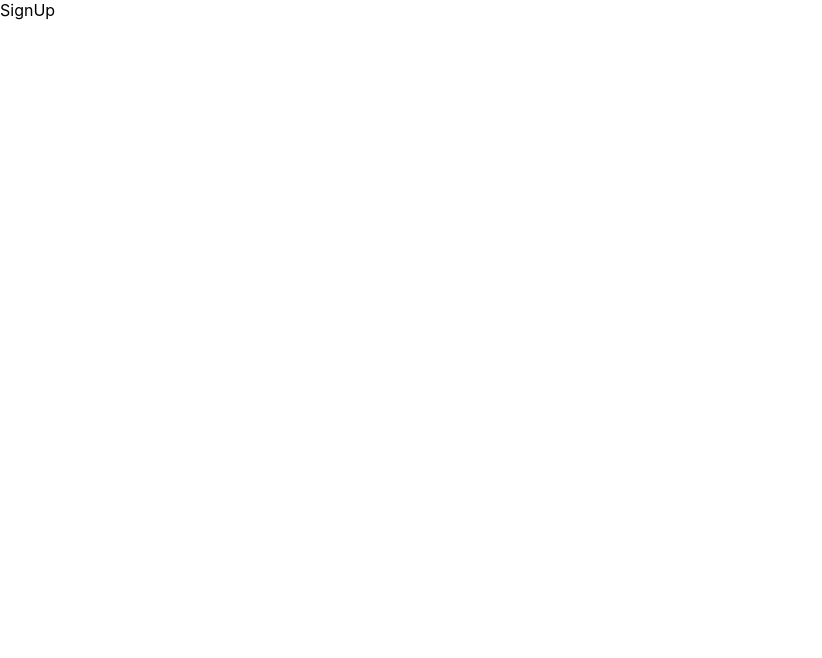
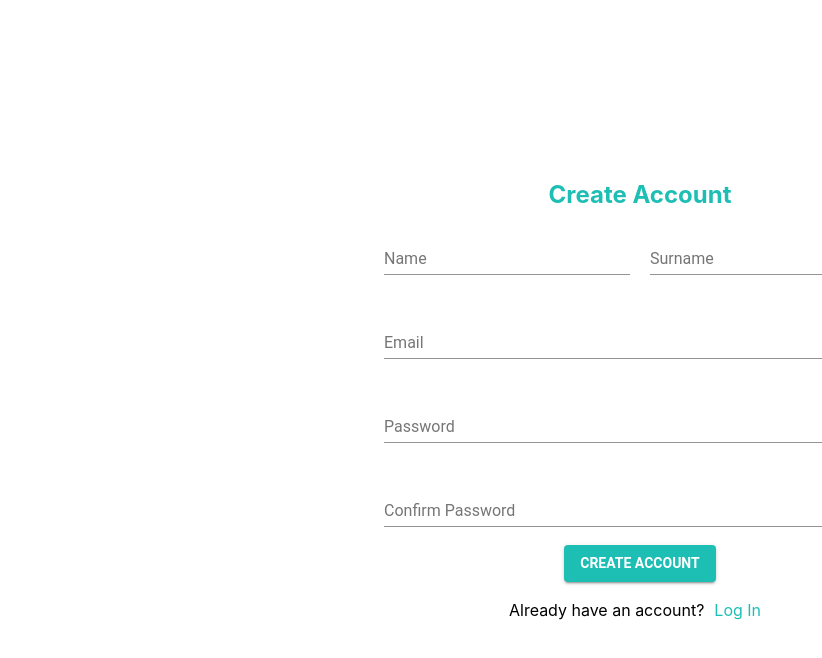
Before and after one commit to RamonColmenares/DigitalBooking, a React (Create React App) app in the folder digital-booking-ui/: page /signup in a window 1280 px wide. Shown: the top 658 px of the page, without its empty margins (0-822 px from the left). Built offline with nearby package versions, Linux system fonts and the light colour scheme.

Commit message:
Solo commiteo esto para mostrar los hermoso que estaba quedando antes de que digan que no se puede usar ninguna libreria ni framework

```diff
--- /dev/null
+++ b/digital-booking-ui/src/common/inputs/formInputs.js
@@ -0,0 +1,45 @@
+import { makeStyles, TextField } from "@material-ui/core";
+
+export const Name = ({ value, onChange }) => (
+  <TextField id="name" label="Name" />
+);
+
+export const Surname = ({ value, onChange }) => (
+  <TextField id="surname" label="Surname" />
+);
+
+export const Email = ({ value, onChange }) => {
+  const classes = useStyles();
+  return <TextField className={classes.textField} id="email" label="Email" />;
+};
+
+export const Password = ({ value, onChange }) => {
+  const classes = useStyles();
+  return (
+    <TextField
+      className={classes.textField}
+      id="password"
+      label="Password"
+      type="password"
+    />
+  );
+};
+
+export const ConfirmPassword = ({ value, onChange }) => {
+  const classes = useStyles();
+  return (
+    <TextField
+      className={classes.textField}
+      id="password2"
+      label="Confirm Password"
+      type="password"
+    />
+  );
+};
+
+const useStyles = makeStyles(() => ({
+  textField: {
+    width: "50%",
+    margin: "18px 0",
+  },
+}));
--- /dev/null
+++ b/digital-booking-ui/src/components/auth/FormWrapper.js
@@ -0,0 +1,17 @@
+import { makeStyles } from "@material-ui/core";
+import React from "react";
+
+const FormWrapper = ({ children }) => {
+  const classes = useStyles();
+  return <div className={classes.formWrapper}>{children}</div>;
+};
+
+const useStyles = makeStyles(() => ({
+  formWrapper: {
+    display: "flex",
+    alignItems: "center",
+    height: "100vh",
+  },
+}));
+
+export default FormWrapper;
--- a/digital-booking-ui/src/components/auth/SignUp.js
+++ b/digital-booking-ui/src/components/auth/SignUp.js
@@ -1,7 +1,93 @@
+import { Button, makeStyles, TextField } from "@material-ui/core";
 import React from "react";
+import { Link } from "react-router-dom";
+import {
+  ConfirmPassword,
+  Email,
+  Name,
+  Password,
+  Surname,
+} from "../../common/inputs/formInputs";
+import { useSignUpStore } from "../../stores/signUp";
+import FormWrapper from "./FormWrapper";
 
 const SignUp = () => {
-  return <div>SignUp</div>;
+  const classes = useStyles();
+  const name = useSignUpStore((s) => s.name);
+  const setName = useSignUpStore((s) => s.setName);
+  const surname = useSignUpStore((s) => s.surname);
+  const setSurname = useSignUpStore((s) => s.setSurname);
+  const password = useSignUpStore((s) => s.password);
+  const setpassword = useSignUpStore((s) => s.setPassword);
+  const password2 = useSignUpStore((s) => s.password2);
+  const setPassword2 = useSignUpStore((s) => s.setPassword2);
+  return (
+    <FormWrapper>
+      <form className={classes.form}>
+        <h2>Create Account</h2>
+        <div className={classes.namesWrapper}>
+          <Name />
+          <Surname />
+        </div>
+        <Email />
+        <Password />
+        <ConfirmPassword />
+        <Button
+          type="submit"
+          className={classes.button}
+          variant="contained"
+          color="primary"
+        >
+          Create Account
+        </Button>
+        <p className={classes.toLogin}>
+          Already have an account?<Link to="/login">Log In</Link>
+        </p>
+      </form>
+    </FormWrapper>
+  );
 };
 
 export default SignUp;
+
+const useStyles = makeStyles((theme) => ({
+  form: {
+    display: "flex",
+    flexDirection: "column",
+    alignItems: "center",
+    justifyContent: "center",
+    width: "80%",
+    margin: "0 auto",
+    "& > h2": {
+      color: theme.palette.primary.main,
+      fontWeight: "bold",
+    },
+  },
+  namesWrapper: {
+    display: "flex",
+    width: "50%" /* 220px */,
+    margin: "18px 0",
+    gap: "20px",
+    "& > :nth-child(1)": {
+      flexGrow: 1,
+    },
+    "& > :nth-child(2)": {
+      flexGrow: 1,
+    },
+  },
+  textField: {
+    width: "50%",
+    margin: "18px 0",
+  },
+  button: {
+    color: theme.palette.white,
+    fontWeight: "bold",
+  },
+  toLogin: {
+    marginTop: "18px",
+    "& > a": {
+      margin: "0 10px",
+      color: theme.palette.primary.main,
+    },
+  },
+}));
--- a/digital-booking-ui/src/index.css
+++ b/digital-booking-ui/src/index.css
@@ -2,6 +2,9 @@
   margin: 0;
   padding: 0;
   box-sizing: border-box;
+}
+a{
+  text-decoration: none;
 }
 body {
   margin: 0;
--- /dev/null
+++ b/digital-booking-ui/src/stores/signUp.js
@@ -0,0 +1,25 @@
+import { create } from "../utils/createStore";
+
+const INITIAL_FROM_STATE = {
+  name: "",
+  surname: "",
+  email: "",
+  password: "",
+  paswword2: "",
+};
+
+const createSignUpStore = () =>
+  create("sign-up")((set, get, api) => ({
+    ...INITIAL_FROM_STATE,
+    loaded: false,
+    loading: false,
+    error: null,
+
+    setName: (name) => set({ name }),
+    setSurname: (surname) => set({ surname }),
+    setEmail: (email) => set({ email }),
+    setPassword: (password) => set({ password }),
+    setPassword2: (password2) => set({ password2 }),
+  }));
+
+export const useSignUpStore = createSignUpStore();
--- a/digital-booking-ui/src/theme.js
+++ b/digital-booking-ui/src/theme.js
@@ -1,9 +1,6 @@
 import { createTheme } from "@material-ui/core/styles";
 
 export default createTheme({
-  overrides: {
-    MuiFormLabel: { root: { color: "rgb(255,255,255)" } },
-  },
   typography: {
     fontFamily: '"PT Sans", Roboto, Helvetica, sans-serif',
   },
@@ -15,13 +12,13 @@ export default createTheme({
       main: "rgb(63,55,55)",
     },
     primary: {
-      main: "rgb(89,157,38)",
+      main: "rgb(29, 190, 180)",
 
       secondary: "rgb(156,63,1)",
       light: "rgb(47, 82, 20)",
     },
     text: {
-      primary: "rgb(255,255,255)",
+      primary: "rgba(56, 59, 88, 1)",
       dark: "rgb(0,4,17)",
       hint: "rgb(192,187,187)",
     },
--- /dev/null
+++ b/digital-booking-ui/src/utils/createStore.js
@@ -0,0 +1,45 @@
+import createStore from "zustand";
+import { devtools } from "zustand/middleware";
+import produce from "immer";
+import { isString } from "./stringUtils";
+
+const selectiveImmer = (mutator) =>
+  typeof mutator === "function"
+    ? produce(mutator) //lets use immer to apply changes
+    : mutator; //lets just merge the states!
+
+const immerMiddleware = (next) => (set, get, api) =>
+  next(
+    (mutator, replace, name) => set(selectiveImmer(mutator), replace, name),
+    get,
+    api
+  );
+
+const namingMiddleware = (next) => (set, get, api) =>
+  next(
+    (mutator, replace, name) => {
+      // Makes "replace" parameter optional
+      if (isString(replace)) {
+        name = replace;
+        replace = false;
+      }
+      set(mutator, replace, name || "anonymous");
+    },
+    get,
+    api
+  );
+
+export const create = (storeName) => (fn) => {
+  const useStore = createStore(
+    devtools(immerMiddleware(namingMiddleware(fn)), {
+      name: storeName,
+    })
+  );
+
+  //Make store visible through window
+  const visibleStores = window["_digitalBooking"] || {};
+  visibleStores[storeName] = useStore;
+  window["_digitalBooking"] = visibleStores;
+
+  return useStore;
+};
--- /dev/null
+++ b/digital-booking-ui/src/utils/stringUtils.js
@@ -0,0 +1 @@
+export const isString = (value) => typeof value === "string";
```
